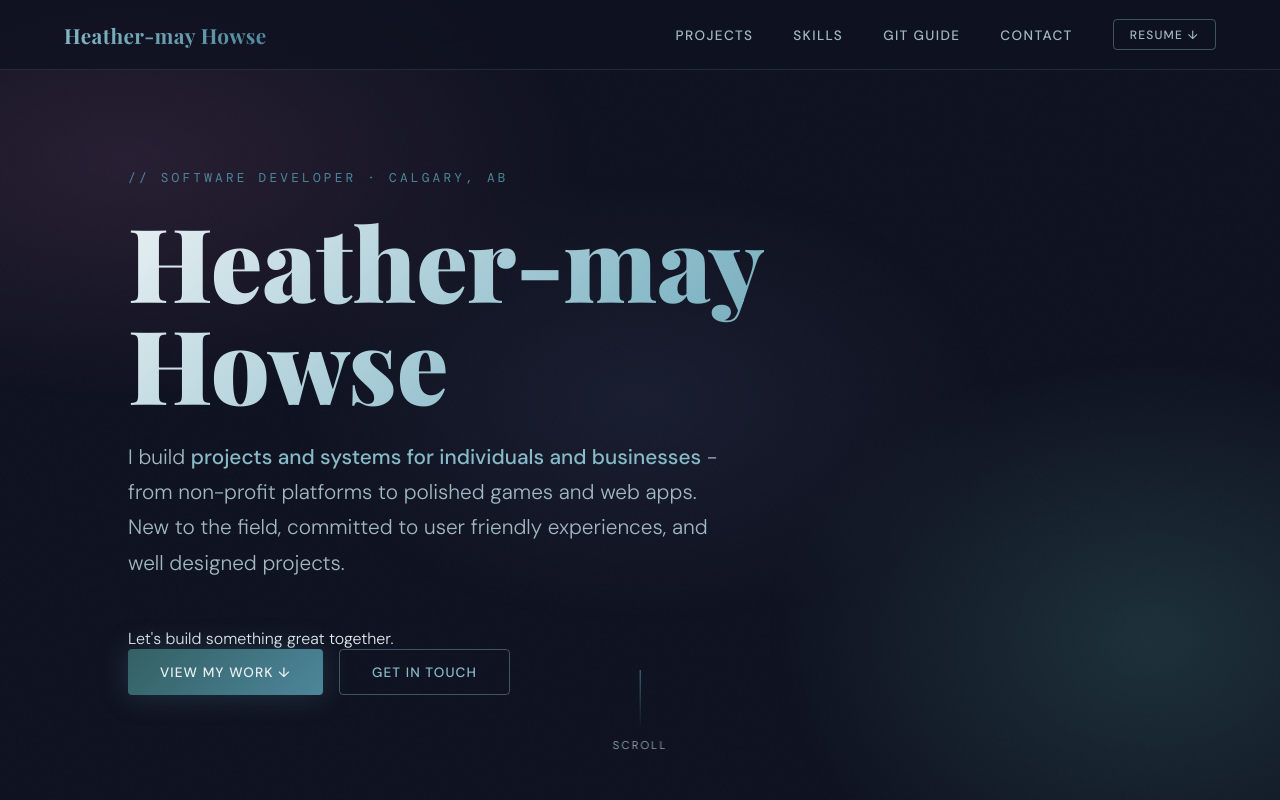
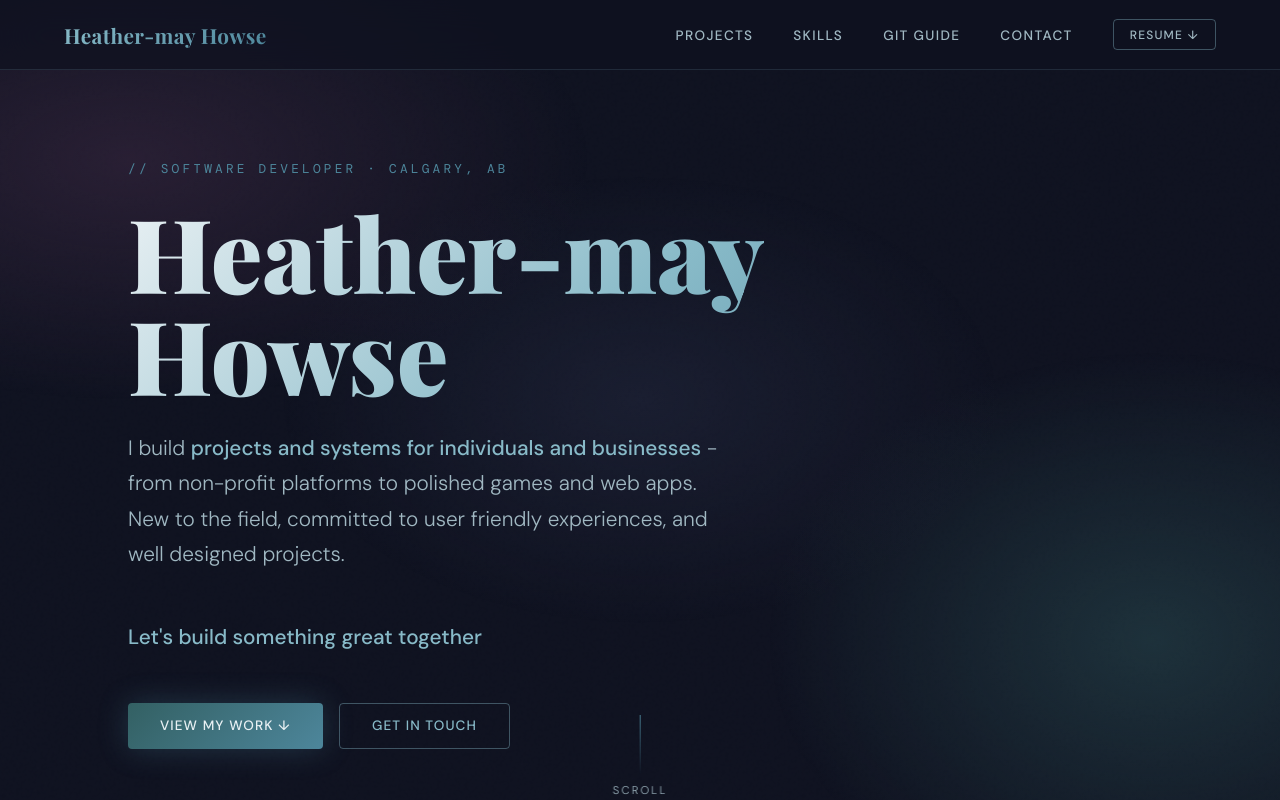
Before and after one commit to ShadeKnightly/shadeknightly.github.io, a React (Vite) app: page / in a window 1280 px wide. Shown: the top 800 px of the page. Built offline with nearby package versions, Linux system fonts and the light colour scheme.

Commit message:
fix: resume links

```diff
--- a/src/components/Contact/Contact.jsx
+++ b/src/components/Contact/Contact.jsx
@@ -43,7 +43,7 @@ const links = [
   },
   {
     label: "Download Resume",
-    href: "/resume.docx",
+    href: "/Resume_2026.pdf",
     download: true,
     icon: (
       <svg width="18" height="18" viewBox="0 0 24 24" fill="none" stroke="currentColor" strokeWidth="2">
--- a/src/components/Footer/Footer.jsx
+++ b/src/components/Footer/Footer.jsx
@@ -8,7 +8,7 @@ export default function Footer() {
   const year = new Date().getFullYear();
   return (
     <footer className="footer">
-      <p>Built with ♥ by [Heather-may Howse] · {year}</p>
+      <p>Built with ♥ by Heather-may Howse · {year}</p>
     </footer>
   );
 }
--- a/src/components/Hero/Hero.jsx
+++ b/src/components/Hero/Hero.jsx
@@ -19,8 +19,8 @@ export default function Hero() {
         and well designed projects.
       </p>
 
-      <div className="hero-subtitle">
-      <span>Let's build something great together.</span>
+      <div className="hero-title">
+      <span>Let's build something great together</span><br />
       </div>
 
       <div className="hero-cta">
--- a/src/components/Nav/Nav.jsx
+++ b/src/components/Nav/Nav.jsx
@@ -22,7 +22,7 @@ export default function Nav() {
           </li>
         ))}
         <li>
-          <a href="/resume.docx" download className="btn btn-outline nav-resume">
+          <a href="/Resume_2026.pdf" download className="btn btn-outline nav-resume">
             Resume ↓
           </a>
         </li>
```
